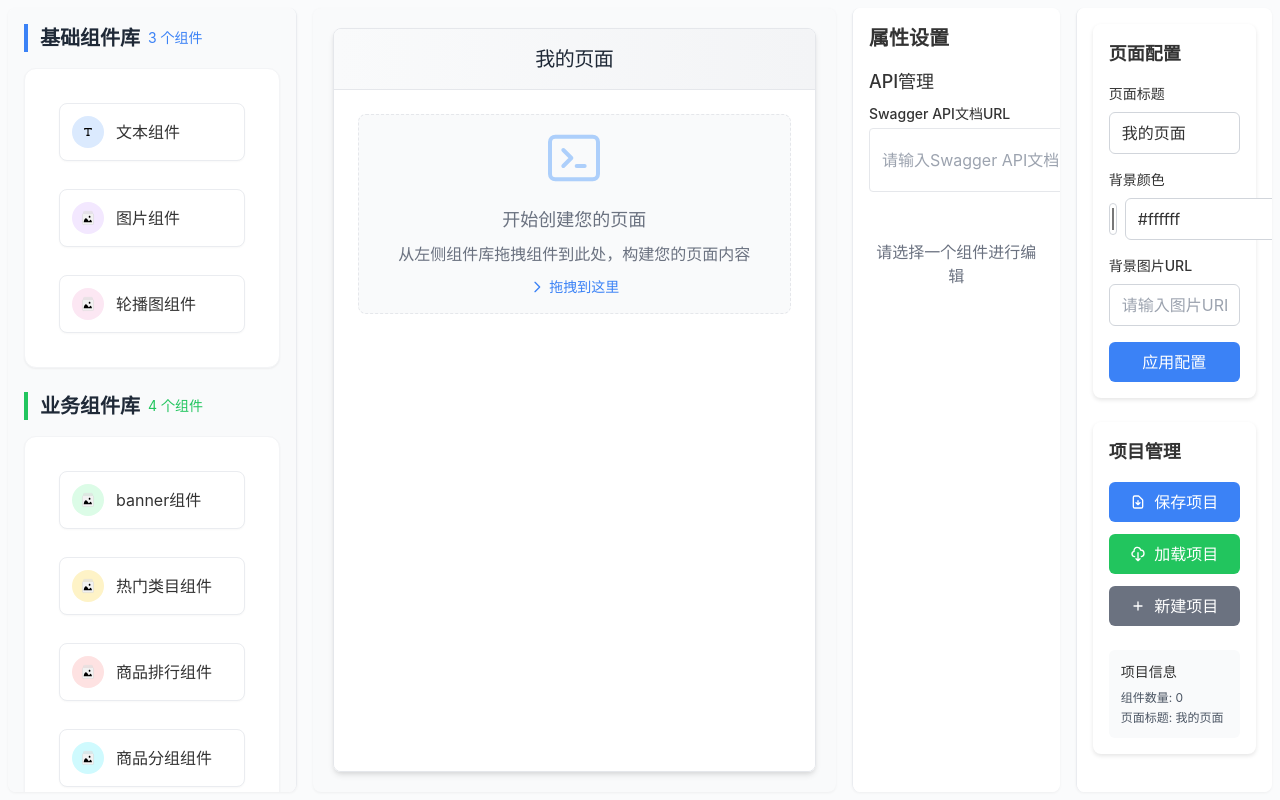
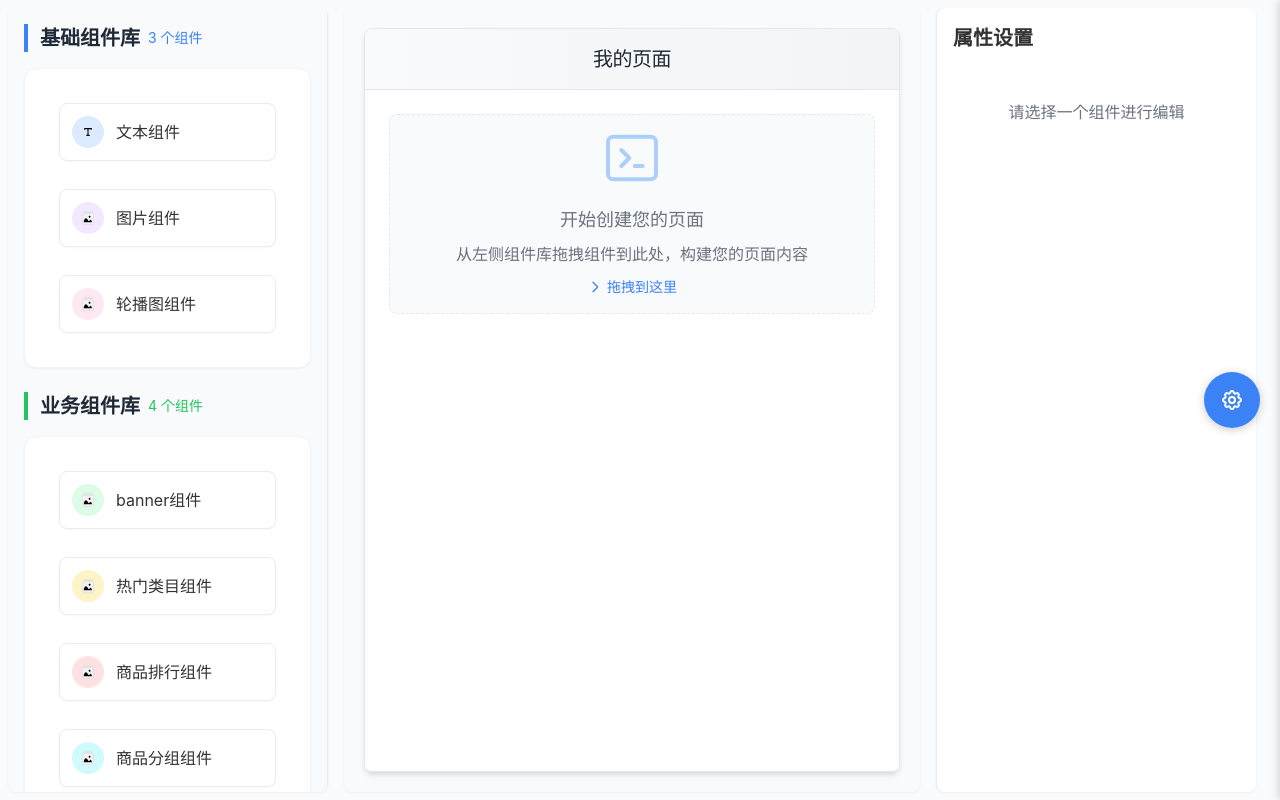
Before and after one commit to P4X666/low-code-common, a Vue app: page / in a window 1280 px wide. Built offline with nearby package versions, Linux system fonts and the light colour scheme.

Commit message:
feat: 将api管理模块提取到页面配置中

```diff
--- a/src/App.vue
+++ b/src/App.vue
@@ -9,15 +9,39 @@
     <div class="properties-area">
       <PropertiesPanel />
     </div>
-    <div class="config-area">
+
+    <!-- 页面配置悬浮按钮 -->
+    <button
+      class="config-float-button"
+      @click="toggleConfigDrawer"
+      title="页面配置"
+    >
+      <svg xmlns="http://www.w3.org/2000/svg" class="h-6 w-6" fill="none" viewBox="0 0 24 24" stroke="currentColor">
+        <path stroke-linecap="round" stroke-linejoin="round" stroke-width="2" d="M10.325 4.317c.426-1.756 2.924-1.756 3.35 0a1.724 1.724 0 002.573 1.066c1.543-.94 3.31.826 2.37 2.37a1.724 1.724 0 001.065 2.572c1.756.426 1.756 2.924 0 3.35a1.724 1.724 0 00-1.066 2.573c.94 1.543-.826 3.31-2.37 2.37a1.724 1.724 0 00-2.572 1.065c-.426 1.756-2.924 1.756-3.35 0a1.724 1.724 0 00-2.573-1.066c-1.543.94-3.31-.826-2.37-2.37a1.724 1.724 0 00-1.065-2.572c-1.756-.426-1.756-2.924 0-3.35a1.724 1.724 0 001.066-2.573c-.94-1.543.826-3.31 2.37-2.37.996.608 2.296.07 2.572-1.065z" />
+        <path stroke-linecap="round" stroke-linejoin="round" stroke-width="2" d="M15 12a3 3 0 11-6 0 3 3 0 016 0z" />
+      </svg>
+    </button>
+
+    <!-- 页面配置抽屉 -->
+    <div v-if="showConfigDrawer" class="config-drawer-overlay" @click="toggleConfigDrawer"></div>
+    <div class="config-drawer" :class="{ 'open': showConfigDrawer }">
       <PageConfig />
     </div>
   </div>
 </template>
 
 <script setup lang="ts">
+import { ref } from 'vue';
 import EditorPanel from './components/editor/EditorPanel.vue';
 import RendererPanel from './components/renderer/RendererPanel.vue';
 import PropertiesPanel from './components/properties/PropertiesPanel.vue';
 import PageConfig from './components/PageConfig.vue';
+
+// 控制配置抽屉显示状态
+const showConfigDrawer = ref(false);
+
+// 切换配置抽屉显示/隐藏
+const toggleConfigDrawer = () => {
+  showConfigDrawer.value = !showConfigDrawer.value;
+};
 </script>
--- a/src/components/PageConfig.vue
+++ b/src/components/PageConfig.vue
@@ -1,9 +1,12 @@
 <template>
-  <div class="config-container">
-    <!-- 页面配置 -->
-    <div class="page-config mb-6">
-      <h3 class="text-lg font-semibold mb-4">页面配置</h3>
+  <div class="drawer-content">
+    <!-- 抽屉标题栏 -->
+    <div class="drawer-header">
+      <h3 class="text-lg font-semibold">页面配置</h3>
+    </div>
 
+    <!-- 页面配置内容 -->
+    <div class="page-config">
       <div class="space-y-4">
         <!-- 页面标题 -->
         <div>
@@ -67,8 +70,15 @@
       </div>
     </div>
 
+    <!-- API管理 -->
+    <div class="api-manager-section">
+      <APIManager />
+    </div>
+
     <!-- 项目管理 -->
-    <ProjectManager />
+    <div class="project-manager-section">
+      <ProjectManager />
+    </div>
   </div>
 </template>
 
@@ -76,8 +86,11 @@
 import { ref, watch } from 'vue';
 import { useComponentStore } from '../stores/componentStore';
 import ProjectManager from './ProjectManager.vue';
+import APIManager from './properties/APIManager.vue';
+import { useAPIStore } from '../stores/apiStore';
 
 const componentStore = useComponentStore();
+const apiStore = useAPIStore();
 
 const localConfig = ref({
   title: componentStore.pageConfig.title,
@@ -96,14 +109,35 @@ const applyConfig = () => {
 </script>
 
 <style scoped>
-.config-container {
+.drawer-content {
+  height: 100%;
+  display: flex;
+  flex-direction: column;
+  overflow-y: auto;
+}
+
+.drawer-header {
   padding: 16px;
+  border-bottom: 1px solid #eaecf0;
+  background-color: #f9fafb;
+  position: sticky;
+  top: 0;
+  z-index: 10;
 }
 
 .page-config {
+  padding: 16px;
   background: white;
-  border-radius: 8px;
-  box-shadow: 0 2px 4px rgba(0, 0, 0, 0.1);
+}
+
+.api-manager-section {
   padding: 16px;
+  background: white;
+  border-top: 1px solid #eaecf0;
+}
+
+.project-manager-section {
+  padding: 0 16px 16px;
+  border-top: 1px solid #eaecf0;
 }
 </style>
--- a/src/components/properties/APIManager.vue
+++ b/src/components/properties/APIManager.vue
@@ -1,18 +1,18 @@
 <template>
-  <div class="mb-4">
-    <h3 class="text-lg font-medium mb-2">API管理</h3>
+  <div class="api-manager">
+    <h3 class="text-lg font-medium mb-4">API管理</h3>
 
-    <div class="mb-2">
-      <label class="block text-sm font-medium mb-1">Swagger API文档URL</label>
+    <div class="mb-4">
+      <label class="block text-sm font-medium mb-2">Swagger API文档URL</label>
       <div class="flex gap-2">
         <input
           type="text"
           v-model="apiUrl"
-          class="flex-1 px-3 py-2 border rounded"
+          class="flex-1 px-3 py-2 border border-gray-300 rounded-md focus:outline-none focus:ring-2 focus:ring-blue-500"
           placeholder="请输入Swagger API文档URL"
         />
         <button
-          class="px-4 py-2 bg-blue-500 text-white rounded hover:bg-blue-600 transition-colors"
+          class="px-4 py-2 bg-blue-500 text-white rounded-md hover:bg-blue-600 transition-colors"
           @click="parseApiDoc"
           :disabled="isParsing"
         >
@@ -21,11 +21,11 @@
       </div>
     </div>
 
-    <div v-if="apiData && Object.keys(apiData).length > 0" class="mt-4">
+    <div v-if="Object.keys(apiStore.apiVariables).length > 0" class="mt-4">
       <h4 class="text-sm font-medium mb-2">已解析的API变量</h4>
-      <div class="p-2 bg-gray-50 rounded">
-        <div v-for="(api, key) in apiData" :key="key" class="mb-2 pb-2 border-b last:border-0">
-          <div class="flex justify-between">
+      <div class="p-3 bg-gray-50 rounded-md">
+        <div v-for="(api, key) in apiStore.apiVariables" :key="key" class="mb-3 pb-3 border-b last:border-0">
+          <div class="flex justify-between items-center">
             <span class="font-medium">{{ key }}</span>
             <button
               class="text-xs text-red-500 hover:text-red-700"
@@ -34,56 +34,36 @@
               删除
             </button>
           </div>
-          <div class="text-xs text-gray-500">
+          <div class="text-xs text-gray-500 mt-1">
             {{ Object.keys(api).length }} 个可引用变量
           </div>
         </div>
       </div>
     </div>
 
-    <div v-if="error" class="mt-2 p-2 bg-red-50 text-red-500 text-sm rounded">
+    <div v-if="error" class="mt-3 p-2 bg-red-50 text-red-500 text-sm rounded-md">
       {{ error }}
     </div>
 
-    <div v-if="successMessage" class="mt-2 p-2 bg-green-50 text-green-500 text-sm rounded">
+    <div v-if="successMessage" class="mt-3 p-2 bg-green-50 text-green-500 text-sm rounded-md">
       {{ successMessage }}
     </div>
   </div>
 </template>
 
 <script setup lang="ts">
-import { ref, reactive } from 'vue';
+import { ref } from 'vue';
 import { parseMarkdownApi } from '@/utils/apiParser';
+import { useAPIStore } from '../../stores/apiStore';
 
-// Props
-interface Props {
-  modelValue: Record<string, any>;
-}
-
-const props = defineProps<Props>();
-
-// Emits
-const emit = defineEmits<{
-  'update:modelValue': [value: Record<string, any>];
-}>();
+// 使用API store
+const apiStore = useAPIStore();
 
 // 响应式数据
 const apiUrl = ref('');
 const isParsing = ref(false);
 const error = ref('');
 const successMessage = ref('');
-const apiData = reactive<Record<string, any>>(props.modelValue || {});
-
-// 监听props变化更新本地数据
-function updateApiData() {
-  Object.keys(apiData).forEach(key => {
-    delete apiData[key];
-  });
-
-  Object.keys(props.modelValue).forEach(key => {
-    apiData[key] = props.modelValue[key];
-  });
-}
 
 // 解析API文档
 async function parseApiDoc() {
@@ -98,8 +78,8 @@ async function parseApiDoc() {
 
   try {
     // 动态导入markdown文件内容
-    // 直接读取本地 md 文件内容：先通过 fetch 拿到文本，再交给解析器
-    const markdownContent = await fetch('/src/components/properties/member-info-api.md')
+    const markdownUrl = apiUrl.value.includes('http') ? apiUrl.value:`/${apiUrl.value}`
+    const markdownContent = await fetch(markdownUrl)
       .then(res => {
         if (!res.ok) throw new Error('读取 md 文件失败');
         return res.text();
@@ -110,14 +90,41 @@ async function parseApiDoc() {
 
     console.log('解析后的OpenAPI数据:', openapiData);
 
+    // 实现API path去重逻辑
+    const newApiPaths = new Set<string>();
+    const filteredApiData: Record<string, 0|1> = {};
+
+    const {url, method} = openapiData
+    const path = url + method
+    if (!newApiPaths.has(path)) {
+        newApiPaths.add(path);
+        filteredApiData[path] = 1;
+      }
+
     // 生成唯一的API键名
-    const apiKey = `api${Object.keys(apiData).length + 1}`;
+    const existingKeys = Object.keys(apiStore.apiVariables);
+    const apiKey = `api${existingKeys.length + 1}`;
+
+    // 检查是否已存在相同path的API
+    let isDuplicate = false;
+    for (const existingApi of Object.values(apiStore.apiVariables)) {
+      const existingPaths = Object.keys(existingApi);
+      const newPaths = Object.keys(filteredApiData);
+
+      // 检查是否有重叠的path
+      if (newPaths.some(path => existingPaths.includes(path))) {
+        isDuplicate = true;
+        break;
+      }
+    }
+
+    if (isDuplicate) {
+      error.value = '该API文档包含已存在的API路径，请检查后重试';
+      return;
+    }
 
     // 存储解析后的API数据
-    apiData[apiKey] = openapiData;
-
-    // 通知父组件数据更新
-    emit('update:modelValue', { ...apiData });
+    apiStore.setApiVariable(apiKey, filteredApiData);
 
     successMessage.value = `API文档解析成功，可使用 ${apiKey} 引用`;
     apiUrl.value = '';
@@ -131,17 +138,16 @@ async function parseApiDoc() {
 
 // 删除API
 function removeApi(apiKey: string) {
-  if (apiData[apiKey]) {
-    delete apiData[apiKey];
-    emit('update:modelValue', { ...apiData });
-    successMessage.value = 'API已删除';
-    setTimeout(() => {
-      successMessage.value = '';
-    }, 2000);
-  }
+  apiStore.deleteApiVariable(apiKey);
+  successMessage.value = 'API已删除';
+  setTimeout(() => {
+    successMessage.value = '';
+  }, 2000);
 }
 </script>
 
 <style scoped lang="less">
-/* 样式可以根据需要自定义 */
+.api-manager {
+  width: 100%;
+}
 </style>
--- a/src/components/properties/PropertiesPanel.vue
+++ b/src/components/properties/PropertiesPanel.vue
@@ -1,12 +1,6 @@
 <template>
   <div class="p-4">
     <h2 class="text-xl font-bold mb-4">属性设置</h2>
-
-    <!-- API管理组件 -->
-    <APIManager
-      v-model="apiVariables"
-    />
-
 
     <div v-if="selectedComponent">
       <!-- 通用属性 -->
@@ -642,11 +636,9 @@
 <script setup lang="ts">
 import { computed, ref, watch } from 'vue';
 import { useComponentStore } from '../../stores/componentStore';
-import { useAPIStore } from '../../stores/apiStore';
-import type { Component, BannerComponent , CategoryComponent, ProductRankComponent, ProductGroupComponent } from '../../types/component';
+import type { Component } from '../../types/component';
 import StyleEditor from './StyleEditor.vue';
-import APIManager from './APIManager.vue';
-import { parseVariables, nodesToText } from '../../utils/variableParser';
+import { parseVariables } from '../../utils/variableParser';
 
 const componentStore = useComponentStore();
 
@@ -658,12 +650,6 @@ const selectedComponent = computed<Component | null>(() => {
 const customId = ref('');
 const customName = ref('');
 const idError = ref('');
-
-const apiStore = useAPIStore();
-const apiVariables = computed({
-  get: () => apiStore.apiVariables,
-  set: (value) => apiStore.setApiVariables(value)
-});
 
 // 处理TextComponent的content属性
 const contentValue = computed(() => {
@@ -772,16 +758,7 @@ function processObjectVariables(obj: any, variables: Record<string, any>): any {
 
 function updateComponent() {
   if (selectedComponent.value) {
-    try {
-      // 递归处理组件中的所有变量引用
-      const updatedComponent = processObjectVariables(selectedComponent.value, apiVariables.value);
-
-      componentStore.updateComponent(selectedComponent.value.id, updatedComponent);
-    } catch (error) {
-      console.error('组件变量解析失败:', error);
-      // 发生错误时，尝试使用简单的直接更新
-      componentStore.updateComponent(selectedComponent.value.id, { ...selectedComponent.value });
-    }
+    componentStore.updateComponent(selectedComponent.value.id, { ...selectedComponent.value });
   }
 }
 
--- a/src/style.less
+++ b/src/style.less
@@ -44,7 +44,7 @@ body {
 }
 
 .properties-area {
-  width: 18%;
+  width: 25%;
   border-left: 1px solid #eaecf0;
   overflow-y: auto;
   border-radius: 8px;
@@ -194,3 +194,79 @@ body {
     opacity: 0.85;
   }
 }
+
+// 页面配置抽屉样式
+.config-drawer-overlay {
+  position: fixed;
+  top: 0;
+  left: 0;
+  right: 0;
+  bottom: 0;
+  background-color: rgba(0, 0, 0, 0.5);
+  z-index: 998;
+  transition: opacity 0.3s ease;
+  opacity: 0;
+  animation: fadeIn 0.3s ease forwards;
+}
+
+@keyframes fadeIn {
+  from {
+    opacity: 0;
+  }
+  to {
+    opacity: 1;
+  }
+}
+
+.config-drawer {
+  position: fixed;
+  top: 0;
+  right: -350px;
+  width: 350px;
+  height: 100vh;
+  background-color: white;
+  box-shadow: -2px 0 8px rgba(0, 0, 0, 0.15);
+  z-index: 999;
+  transition: right 0.3s ease;
+  overflow-y: auto;
+}
+
+.config-drawer.open {
+  right: 0;
+}
+
+// 页面配置悬浮按钮
+.config-float-button {
+  position: fixed;
+  right: 20px;
+  top: 50%;
+  transform: translateY(-50%);
+  width: 56px;
+  height: 56px;
+  border-radius: 50%;
+  background-color: #3b82f6;
+  color: white;
+  border: none;
+  box-shadow: 0 2px 10px rgba(0, 0, 0, 0.2);
+  cursor: pointer;
+  display: flex;
+  align-items: center;
+  justify-content: center;
+  z-index: 997;
+  transition: all 0.3s ease;
+}
+
+.config-float-button:hover {
+  background-color: #2563eb;
+  transform: translateY(-50%) scale(1.1);
+  box-shadow: 0 4px 15px rgba(0, 0, 0, 0.3);
+}
+
+.config-float-button:active {
+  transform: translateY(-50%) scale(0.95);
+}
+
+// 移除旧的config-area样式
+.config-area {
+  display: none;
+}
```
Also changed, not shown: src/utils/apiParser.ts (+33 -9 lines).
